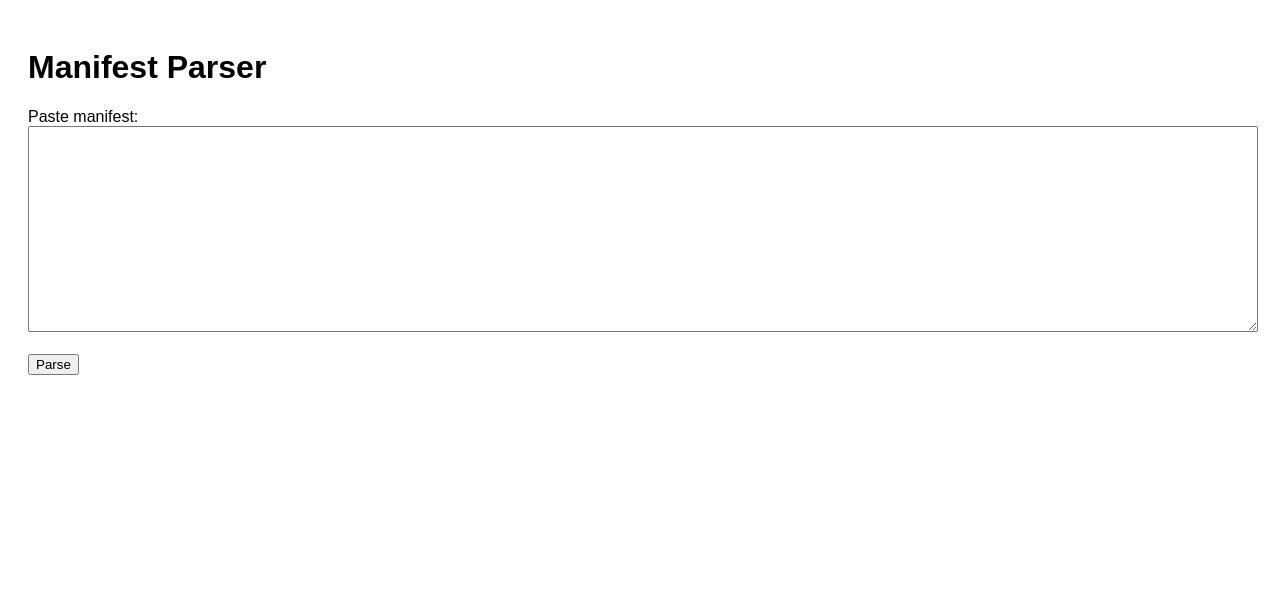
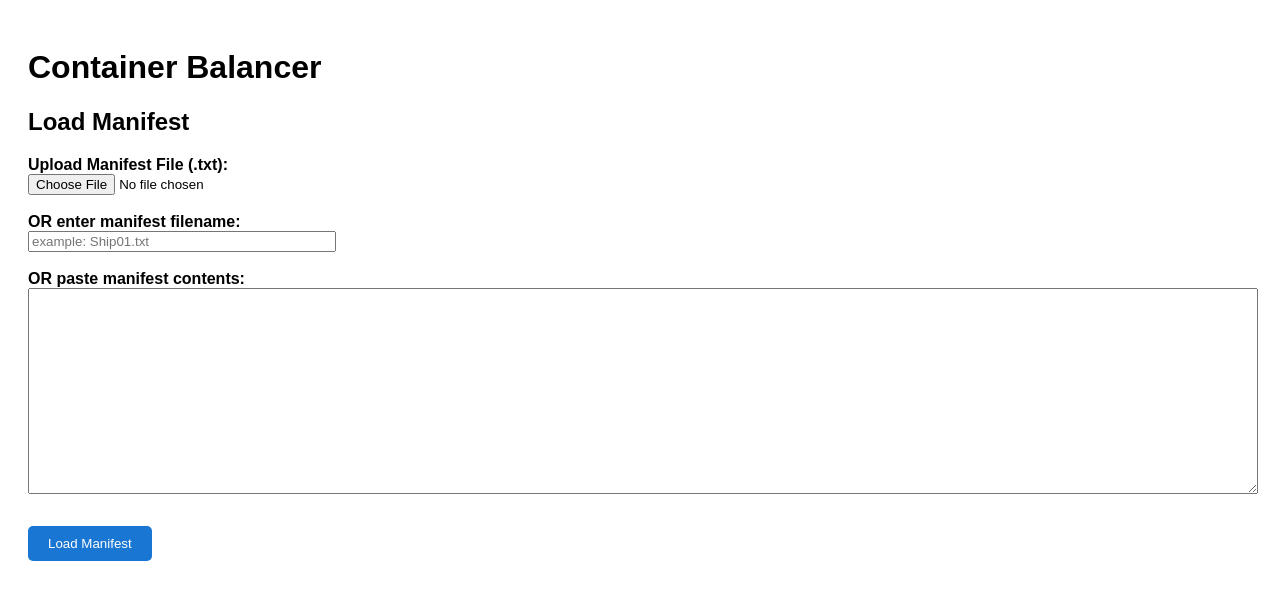
Before and after one commit to sunbrandon/cs179-p3, a Flask app: page / in a window 1280 px wide. Shown: the top 600 px of the page. Run offline with Flask 3, Linux system fonts and the light colour scheme.

Commit message:
feat: multiple manifest upload methods

```diff
--- a/app.py
+++ b/app.py
@@ -1,10 +1,13 @@
 from flask import Flask, render_template, request
+import os
 import re
 
 app = Flask(__name__)
 
 ROWS = 8
 COLS = 12
+
+MANIFEST_DIR = "manifests"
 
 def parse_manifest(text):
     grid = [[{"type": "UNUSED", "weight": 0, "id": None} for _ in range(COLS)] for _ in range(ROWS)]
@@ -47,14 +50,47 @@ def parse_manifest(text):
 
 @app.route("/", methods=["GET", "POST"])
 def index():
+    manifest_text = ""
+    error = None
+
     if request.method == "POST":
-        manifest_text = request.form.get("manifest", "")
+
+        uploaded = request.files.get("file")
+        if uploaded and uploaded.filename:
+            if uploaded.filename.lower().endswith(".txt"):
+                try:
+                    manifest_text = uploaded.read().decode("utf-8")
+                except:
+                    error = "Error reading uploaded file."
+            else:
+                error = "Only .txt files can be uploaded."
+
+        if not manifest_text:
+            filename = request.form.get("filename", "").strip()
+            if filename:
+                path = os.path.join(MANIFEST_DIR, filename)
+                if os.path.isfile(path):
+                    with open(path, "r", encoding="utf-8") as f:
+                        manifest_text = f.read()
+                else:
+                    error = f"Manifest '{filename}' not found in /manifests directory."
+
+        if not manifest_text:
+            manifest_text = request.form.get("manifest", "")
+
+        if not manifest_text.strip():
+            if not error:
+                error = "No manifest provided."
+            return render_template("index.html", error=error)
+
         grid, containers = parse_manifest(manifest_text)
         print("Parsed containers:", containers)
-        return render_template("index.html", grid=grid)
 
-    return render_template("index.html", grid=None)
+        return render_template("index.html", error=error)
+
+    return render_template("index.html", error=error)
 
 
 if __name__ == "__main__":
+    os.makedirs(MANIFEST_DIR, exist_ok=True)
     app.run(debug=True)
--- a/templates/index.html
+++ b/templates/index.html
@@ -1,27 +1,60 @@
 <!DOCTYPE html>
 <html>
 <head>
-    <title>Manifest Parser</title>
+    <title>Container Balancer</title>
+
     <style>
         body { font-family: Arial; padding: 20px; }
         textarea { width: 100%; height: 200px; }
-        pre { background: #f2f2f2; padding: 10px; }
+
+        button {
+            background: #1976d2;
+            color: white;
+            border: none;
+            padding: 10px 20px;
+            border-radius: 5px;
+            cursor: pointer;
+            margin-top: 10px;
+        }
+        button:hover {
+            background: #0d47a1;
+        }
     </style>
 </head>
+<body>
 
-<body>
-<h1>Manifest Parser</h1>
+<h1>Container Balancer</h1>
 
-<form method="POST">
-    <label>Paste manifest:</label><br>
-    <textarea name="manifest"></textarea><br><br>
-    <button type="submit">Parse</button>
+<h2>Load Manifest</h2>
+
+<form method="POST" action="/" enctype="multipart/form-data">
+
+    <label>
+        <b>Upload Manifest File (.txt):</b>
+    </label>
+    <br>
+    <input type="file" name="file" accept=".txt">
+    <br>
+    <br>
+
+    <label>
+        <b>OR enter manifest filename:</b>
+    </label>
+    <br>
+    <input type="text" name="filename" placeholder="example: Ship01.txt" style="width:300px;">
+    <br>
+    <br>
+
+    <label>
+        <b>OR paste manifest contents:</b>
+    </label>
+    <br>
+    <textarea name="manifest">{{ session.get("manifest", "") }}</textarea>
+    <br>
+    <br>
+
+    <button type="submit">Load Manifest</button>
 </form>
-
-{% if grid %}
-    <h2>Parsed Grid</h2>
-    <pre>{{ grid }}</pre>
-{% endif %}
 
 </body>
 </html>
```
